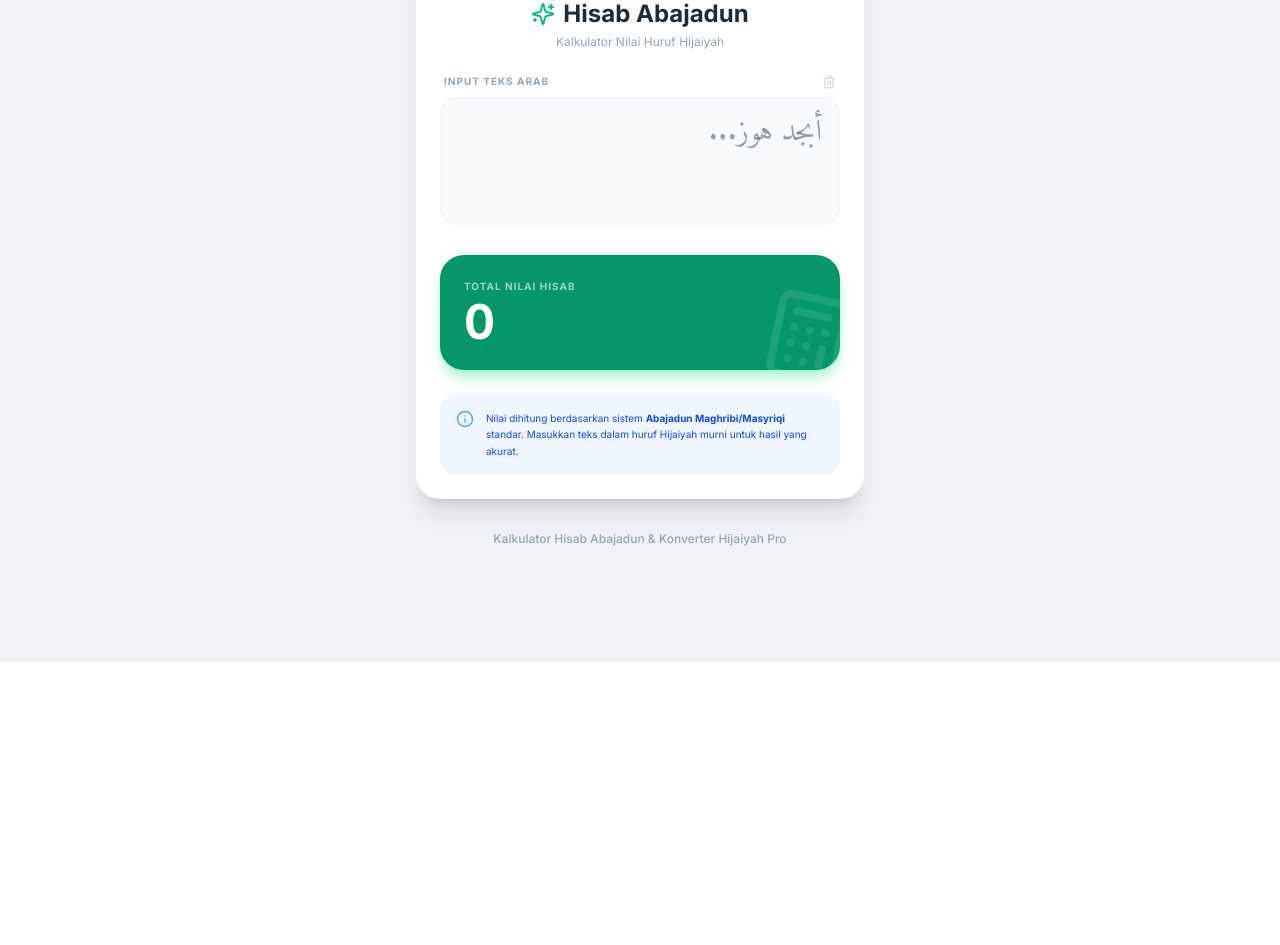
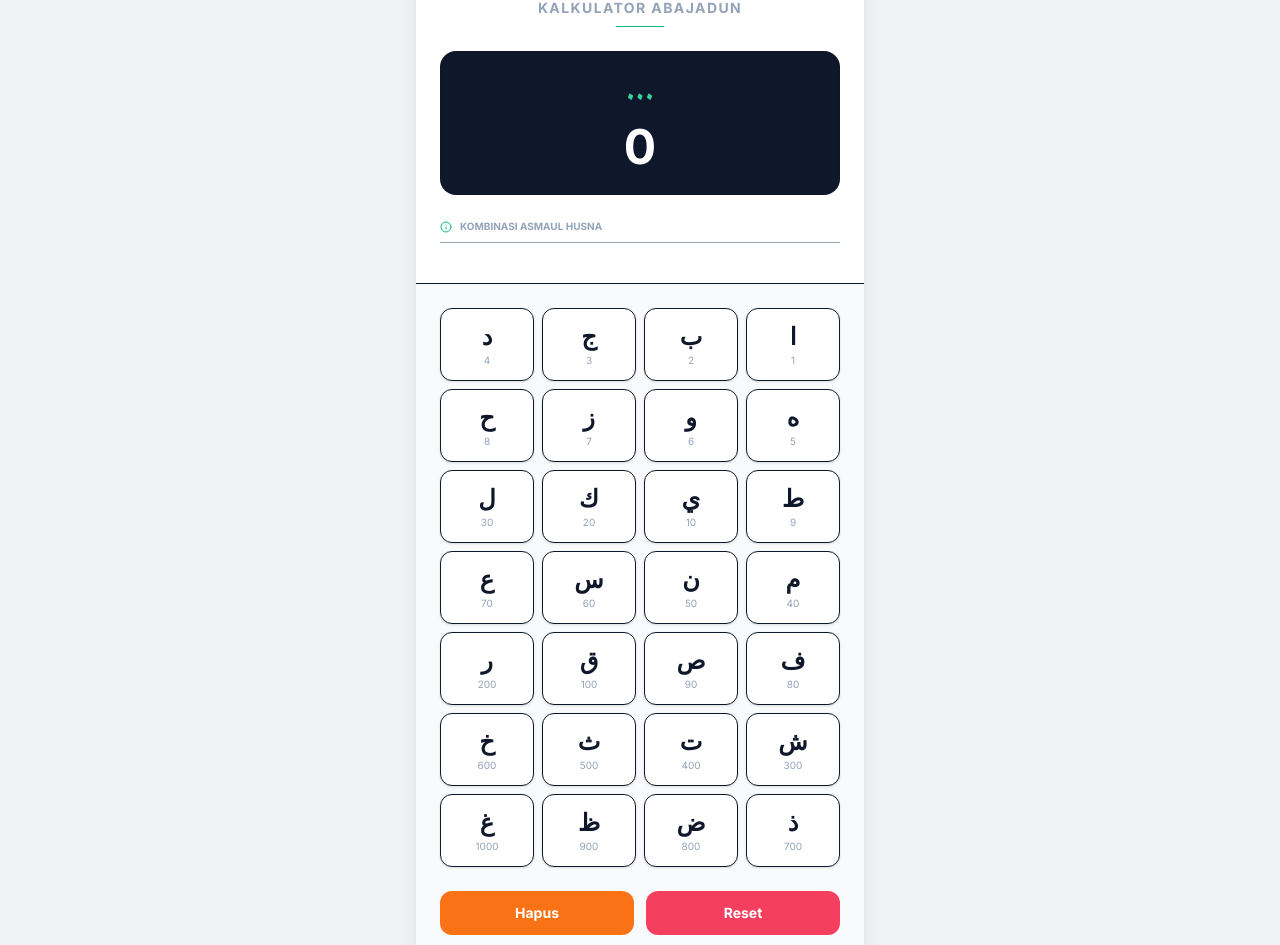
Before and after one commit to jiqiken-ai/Kalkulator-Abajadun-V2, a React (Vite) app: page / in a window 1280 px wide. Shown: the part 138-1083 px from the top of the page. Before the commit the page ends 800 px from the top, so only its background shows below. Built offline with nearby package versions, Linux system fonts and the light colour scheme.

Commit message:
Update AbajadunCalculator.tsx

```diff
--- a/src/components/AbajadunCalculator.tsx
+++ b/src/components/AbajadunCalculator.tsx
@@ -1,260 +1,114 @@
-import { useState, useEffect } from 'react';
-import { Calculator, History, Trash2, Info, Sparkles, ChevronRight } from 'lucide-react';
+import { useState, useMemo, useRef } from 'react';
+import html2canvas from 'html2canvas';
+import { ABAJADUN_DATA, ASMAUL_HUSNA } from '../constants';
+import { AbajadunChar, AsmaulHusnaItem } from '../types';
+import { Trash2, RotateCcw, Download, Info } from 'lucide-react';
 import { motion, AnimatePresence } from 'motion/react';
 
-const ABAJADUN_MAP: Record<string, number> = {
-  'ا': 1, 'أ': 1, 'إ': 1, 'آ': 1, 'ء': 1,
-  'ب': 2,
-  'ج': 3,
-  'د': 4,
-  'ه': 5, 'ة': 5,
-  'و': 6,
-  'ز': 7,
-  'ح': 8,
-  'ط': 9,
-  'ي': 10, 'ى': 10,
-  'ك': 20,
-  'ل': 30,
-  'م': 40,
-  'ن': 50,
-  'س': 60,
-  'ع': 70,
-  'ف': 80,
-  'ص': 90,
-  'ق': 100,
-  'ر': 200,
-  'ش': 300,
-  'ت': 400,
-  'ث': 500,
-  'خ': 600,
-  'ذ': 700,
-  'ض': 800,
-  'ظ': 900,
-  'غ': 1000
-};
+export default function AbajadunCalculator() {
+  const [currentInput, setCurrentInput] = useState<AbajadunChar[]>([]);
+  const captureRef = useRef<HTMLDivElement>(null);
+  const [isSaving, setIsSaving] = useState(false);
 
-const ASMAUL_HUSNA = [
-  { nama: "Ar-Rahman", arab: "الرحمن", nilai: 298, arti: "Maha Pengasih" },
-  { nama: "Ar-Rahim", arab: "الرحيم", nilai: 258, arti: "Maha Penyayang" },
-  { nama: "Al-Malik", arab: "الملك", nilai: 90, arti: "Maha Merajai" },
-  { nama: "Al-Quddus", arab: "القدوس", nilai: 170, arti: "Maha Suci" },
-  { nama: "As-Salam", arab: "السلام", nilai: 131, arti: "Maha Sejahtera" },
-  { nama: "Al-Mu'min", arab: "المؤمن", nilai: 136, arti: "Maha Pemberi Keamanan" },
-  { nama: "Al-Muhaimin", arab: "المهيمن", nilai: 145, arti: "Maha Memelihara" },
-  { nama: "Al-Aziz", arab: "العزيز", nilai: 94, arti: "Maha Perkasa" },
-  { nama: "Al-Jabbar", arab: "الجبار", nilai: 206, arti: "Maha Berkuasa" },
-  { nama: "Al-Mutakabbir", arab: "المتكبر", nilai: 662, arti: "Maha Memiliki Kebesaran" },
-  { nama: "Al-Khaliq", arab: "الخالق", nilai: 731, arti: "Maha Pencipta" },
-  { nama: "Al-Bari", arab: "البارئ", nilai: 213, arti: "Maha Melepaskan" },
-  { nama: "Al-Mushawwir", arab: "المصور", nilai: 336, arti: "Maha Membentuk Rupa" },
-  { nama: "Al-Ghaffar", arab: "الغفار", nilai: 1281, arti: "Maha Pengampun" },
-  { nama: "Al-Qahhar", arab: "القهار", nilai: 306, arti: "Maha Menundukkan" },
-  { nama: "Al-Wahhab", arab: "الوهاب", nilai: 14, arti: "Maha Pemberi Karunia" },
-  { nama: "Ar-Razzaq", arab: "الرزاق", nilai: 308, arti: "Maha Pemberi Rezeki" },
-  { nama: "Al-Fattah", arab: "الفتاح", nilai: 489, arti: "Maha Pembuka Rahmat" },
-  { nama: "Al-Alim", arab: "العليم", nilai: 150, arti: "Maha Mengetahui" },
-  { nama: "Al-Qabidh", arab: "القابض", nilai: 903, arti: "Maha Menyempitkan" },
-  { nama: "Al-Basit", arab: "الباسط", nilai: 72, arti: "Maha Melapangkan" },
-  { nama: "Al-Khafidh", arab: "الخافض", nilai: 1481, arti: "Maha Merendahkan" },
-  { nama: "Ar-Rafi", arab: "الرافع", nilai: 351, arti: "Maha Meninggikan" },
-  { nama: "Al-Muizz", arab: "المعز", nilai: 117, arti: "Maha Memuliakan" },
-  { nama: "Al-Mudhill", arab: "المذل", nilai: 770, arti: "Maha Menghinakan" },
-  { nama: "As-Sami", arab: "السميع", nilai: 180, arti: "Maha Mendengar" },
-  { nama: "Al-Bashir", arab: "البصير", nilai: 302, arti: "Maha Melihat" },
-  { nama: "Al-Hakam", arab: "الحكم", nilai: 68, arti: "Maha Menetapkan" },
-  { nama: "Al-Adl", arab: "العدل", nilai: 104, arti: "Maha Adil" },
-  { nama: "Al-Latif", arab: "اللطيف", nilai: 129, arti: "Maha Lembut" },
-  { nama: "Al-Khabir", arab: "الخبير", nilai: 812, arti: "Maha Mengenal" },
-  { nama: "Al-Halim", arab: "الحليم", nilai: 88, arti: "Maha Penyantun" },
-  { nama: "Al-Azim", arab: "العظيم", nilai: 1020, arti: "Maha Agung" },
-  { nama: "Al-Ghafur", arab: "الغفور", nilai: 1286, arti: "Maha Pengampun" },
-  { nama: "Asy-Syakur", arab: "الشكور", nilai: 526, arti: "Maha Menghargai" },
-  { nama: "Al-Aliy", arab: "العلي", nilai: 110, arti: "Maha Tinggi" },
-  { nama: "Al-Kabir", arab: "الكبير", nilai: 232, arti: "Maha Besar" },
-  { nama: "Al-Hafiz", arab: "الحفيظ", nilai: 998, arti: "Maha Memelihara" },
-  { nama: "Al-Muqit", arab: "المقيت", nilai: 550, arti: "Maha Pemberi Kecukupan" },
-  { nama: "Al-Hasib", arab: "الحسيب", nilai: 80, arti: "Maha Membuat Perhitungan" },
-  { nama: "Al-Jalil", arab: "الجليل", nilai: 73, arti: "Maha Luhur" },
-  { nama: "Al-Karim", arab: "الكريم", nilai: 270, arti: "Maha Pemurah" },
-  { nama: "Ar-Raqib", arab: "الرقيب", nilai: 312, arti: "Maha Mengawasi" },
-  { nama: "Al-Mujib", arab: "المجيب", nilai: 55, arti: "Maha Mengabulkan" },
-  { nama: "Al-Wasi", arab: "الواسع", nilai: 137, arti: "Maha Luas" },
-  { nama: "Al-Hakim", arab: "الحكيم", nilai: 78, arti: "Maha Bijaksana" },
-  { nama: "Al-Wadud", arab: "الودود", nilai: 20, arti: "Maha Mengasihi" },
-  { nama: "Al-Majid", arab: "المجيد", nilai: 57, arti: "Maha Mulia" },
-  { nama: "Al-Baith", arab: "الباعث", nilai: 573, arti: "Maha Membangkitkan" },
-  { nama: "Asy-Syahid", arab: "الشهيد", nilai: 319, arti: "Maha Menyaksikan" },
-  { nama: "Al-Haqq", arab: "الحق", nilai: 108, arti: "Maha Benar" },
-  { nama: "Al-Wakil", arab: "الوكيل", nilai: 66, arti: "Maha Memelihara" },
-  { nama: "Al-Qawiyy", arab: "القوي", nilai: 116, arti: "Maha Kuat" },
-  { nama: "Al-Matin", arab: "المتين", nilai: 500, arti: "Maha Kokoh" },
-  { nama: "Al-Waliyy", arab: "الولي", nilai: 46, arti: "Maha Melindungi" },
-  { nama: "Al-Hamid", arab: "الحميد", nilai: 62, arti: "Maha Terpuji" },
-  { nama: "Al-Muhsi", arab: "المحصي", nilai: 148, arti: "Maha Mengalkulasi" },
-  { nama: "Al-Mubdi", arab: "المبدئ", nilai: 56, arti: "Maha Memulai" },
-  { nama: "Al-Muid", arab: "المعيد", nilai: 124, arti: "Maha Mengembalikan" },
-  { nama: "Al-Muhyi", arab: "المحيي", nilai: 68, arti: "Maha Menghidupkan" },
-  { nama: "Al-Mumit", arab: "المميت", nilai: 490, arti: "Maha Mematikan" },
-  { nama: "Al-Hayy", arab: "الحي", nilai: 18, arti: "Maha Hidup" },
-  { nama: "Al-Qayyum", arab: "القيوم", nilai: 156, arti: "Maha Mandiri" },
-  { nama: "Al-Wajid", arab: "الواجد", nilai: 14, arti: "Maha Menemukan" },
-  { nama: "Al-Majid", arab: "الماجد", nilai: 48, arti: "Maha Mulia" },
-  { nama: "Al-Wahid", arab: "الواحد", nilai: 19, arti: "Maha Tunggal" },
-  { nama: "Al-Ahad", arab: "الأحد", nilai: 13, arti: "Maha Esa" },
-  { nama: "As-Samad", arab: "الصمد", nilai: 134, arti: "Maha Dibutuhkan" },
-  { nama: "Al-Qadir", arab: "القادر", nilai: 305, arti: "Maha Menentukan" },
-  { nama: "Al-Muqtadir", arab: "المقتدر", nilai: 744, arti: "Maha Berkuasa" },
-  { nama: "Al-Muqaddim", arab: "المقدم", nilai: 184, arti: "Maha Mendahulukan" },
-  { nama: "Al-Muakkhir", arab: "المؤخر", nilai: 846, arti: "Maha Mengakhirkan" },
-  { nama: "Al-Awwal", arab: "الأول", nilai: 37, arti: "Maha Awal" },
-  { nama: "Al-Akhir", arab: "الآخر", nilai: 801, arti: "Maha Akhir" },
-  { nama: "Az-Zahir", arab: "الظاهر", nilai: 1106, arti: "Maha Nyata" },
-  { nama: "Al-Batin", arab: "الباطن", nilai: 62, arti: "Maha Tersembunyi" },
-  { nama: "Al-Wali", arab: "الوالي", nilai: 47, arti: "Maha Memerintah" },
-  { nama: "Al-Mutaali", arab: "المتعالي", nilai: 541, arti: "Maha Tinggi" },
-  { nama: "Al-Barr", arab: "البر", nilai: 202, arti: "Maha Dermawan" },
-  { nama: "At-Tawwab", arab: "التواب", nilai: 409, arti: "Maha Penerima Tobat" },
-  { nama: "Al-Muntaqim", arab: "المنتقم", nilai: 630, arti: "Maha Pemberi Balasan" },
-  { nama: "Al-Afuww", arab: "العفو", nilai: 156, arti: "Maha Pemaaf" },
-  { nama: "Ar-Rauf", arab: "الرؤوف", nilai: 286, arti: "Maha Pengasuh" },
-  { nama: "Malikul-Mulk", arab: "مالك الملك", nilai: 212, arti: "Maha Penguasa Kerajaan" },
-  { nama: "Dzul-Jalali wal-Ikram", arab: "ذو الجلال والإكرام", nilai: 1100, arti: "Maha Pemilik Kebesaran dan Kemuliaan" },
-  { nama: "Al-Muqsit", arab: "المقسط", nilai: 209, arti: "Maha Pemberi Keadilan" },
-  { nama: "Al-Jami", arab: "الجامع", nilai: 114, arti: "Maha Mengumpulkan" },
-  { nama: "Al-Ghaniyy", arab: "الغني", nilai: 1060, arti: "Maha Kaya" },
-  { nama: "Al-Mughni", arab: "المغني", nilai: 1100, arti: "Maha Pemberi Kekayaan" },
-  { nama: "Al-Mani", arab: "المانع", nilai: 161, arti: "Maha Mencegah" },
-  { nama: "Ad-Dharr", arab: "الضار", nilai: 1001, arti: "Maha Penimpa Kemudaratan" },
-  { nama: "An-Nafi", arab: "النافع", nilai: 201, arti: "Maha Pemberi Manfaat" },
-  { nama: "An-Nur", arab: "النور", nilai: 256, arti: "Maha Menerangi" },
-  { nama: "Al-Hadi", arab: "الهادي", nilai: 20, arti: "Maha Pemberi Petunjuk" },
-  { nama: "Al-Badi", arab: "البديع", nilai: 86, arti: "Maha Pencipta Indah" },
-  { nama: "Al-Baqi", arab: "الباقي", nilai: 113, arti: "Maha Kekal" },
-  { nama: "Al-Warith", arab: "الوارث", nilai: 707, arti: "Maha Pewaris" },
-  { nama: "Ar-Rasyid", arab: "الرشيد", nilai: 514, arti: "Maha Pandai" },
-  { nama: "As-Sabur", arab: "الصبور", nilai: 298, arti: "Maha Sabar" }
-];
+  const total = useMemo(() => {
+    return currentInput.reduce((sum, item) => sum + item.v, 0);
+  }, [currentInput]);
 
-export default function AbajadunCalculator() {
-  const [inputText, setInputText] = useState('');
-  const [totalValue, setTotalValue] = useState(0);
-  const [history, setHistory] = useState<{ text: string; value: number }[]>([]);
-  const [matchingNames, setMatchingNames] = useState<typeof ASMAUL_HUSNA>([]);
+  const combinations = useMemo(() => {
+    if (total === 0) return [];
+    const findCombos = (target: number, list: AsmaulHusnaItem[]) => {
+      const res: AsmaulHusnaItem[][] = [];
+      for (let i = 0; i < list.length; i++) {
+        if (list[i].v === target) res.push([list[i]]);
+      }
+      for (let i = 0; i < list.length; i++) {
+        for (let j = i + 1; j < list.length; j++) {
+          if (list[i].v + list[j].v === target) res.push([list[i], list[j]]);
+        }
+      }
+      return res;
+    };
+    const result = findCombos(total, ASMAUL_HUSNA);
+    return result.slice(0, 3);
+  }, [total]);
 
-  useEffect(() => {
-    let total = 0;
-    for (const char of inputText) {
-      if (ABAJADUN_MAP[char]) {
-        total += ABAJADUN_MAP[char];
-      }
-    }
-    setTotalValue(total);
+  const handleAddChar = (char: AbajadunChar) => {
+    setCurrentInput(prev => [...prev, char]);
+  };
 
-    if (total > 0) {
-      const matches = ASMAUL_HUSNA.filter(name => name.nilai === total);
-      setMatchingNames(matches);
-    } else {
-      setMatchingNames([]);
-    }
-  }, [inputText]);
+  const handleDeleteLast = () => {
+    setCurrentInput(prev => prev.slice(0, -1));
+  };
 
-  const addToHistory = () => {
-    if (inputText && totalValue > 0) {
-      setHistory([{ text: inputText, value: totalValue }, ...history.slice(0, 4)]);
+  const handleClearAll = () => {
+    setCurrentInput([]);
+  };
+
+  const saveAsImage = async () => {
+    if (!captureRef.current || isSaving) return;
+    setIsSaving(true);
+    try {
+      const canvas = await html2canvas(captureRef.current, { backgroundColor: '#ffffff', scale: 2 });
+      const link = document.createElement('a');
+      link.href = canvas.toDataURL('image/png');
+      link.download = `Abajadun-${total}.png`;
+      link.click();
+      setIsSaving(false);
+    } catch (error) {
+      setIsSaving(false);
     }
   };
 
-  const clearAll = () => {
-    setInputText('');
-    setHistory([]);
-  };
+  return (
+    <div className="w-full">
+      <div ref={captureRef} className="p-6 bg-white">
+        <div className="text-center mb-6">
+          <h1 className="text-sm font-bold uppercase tracking-widest text-slate-400">Kalkulator Abajadun</h1>
+          <div className="h-px w-12 bg-emerald-500 mx-auto mt-2" />
+        </div>
 
-  return (
-    <div className="p-6 space-y-6">
-      <div className="text-center">
-        <h2 className="text-2xl font-bold text-slate-800 flex items-center justify-center gap-2">
-          <Sparkles className="text-emerald-500" />
-          Hisab Abajadun
-        </h2>
-        <p className="text-slate-400 text-xs mt-1">Kalkulator Nilai Huruf Hijaiyah</p>
-      </div>
+        <div className="bg-slate-900 rounded-2xl p-6 text-center mb-6 shadow-inner">
+          <div className="text-3xl min-h-[40px] mb-2 font-arabic flex justify-center gap-1 flex-wrap text-emerald-400" dir="rtl">
+            {currentInput.length > 0 ? currentInput.map((item, idx) => <span key={idx}>{item.h}</span>) : <span>...</span>}
+          </div>
+          <div className="text-5xl font-bold text-white">{total}</div>
+        </div>
 
-      <div className="space-y-2">
-        <div className="flex justify-between items-end px-1">
-          <label className="text-[10px] font-bold text-slate-400 uppercase tracking-widest">Input Teks Arab</label>
-          <button onClick={clearAll} className="text-slate-300 hover:text-red-400 transition-colors">
-            <Trash2 size={14} />
-          </button>
-        </div>
-        <textarea
-          dir="rtl"
-          value={inputText}
-          onChange={(e) => setInputText(e.target.value)}
-          placeholder="أبجد هوز..."
-          className="w-full h-32 p-4 bg-slate-50 border-2 border-slate-100 rounded-2xl text-3xl font-arabic focus:border-emerald-500 focus:outline-none transition-all resize-none text-slate-700"
-        />
-      </div>
-
-      <div className="bg-emerald-600 rounded-3xl p-6 text-white shadow-lg shadow-emerald-200 relative overflow-hidden">
-        <div className="relative z-10">
-          <div className="text-[10px] font-bold opacity-60 uppercase tracking-widest mb-1">Total Nilai Hisab</div>
-          <div className="text-5xl font-bold tabular-nums">{totalValue}</div>
-        </div>
-        <Calculator className="absolute -right-4 -bottom-4 w-24 h-24 opacity-10 rotate-12" />
-      </div>
-
-      <AnimatePresence>
-        {matchingNames.length > 0 && (
-          <motion.div
-            initial={{ opacity: 0, y: 10 }}
-            animate={{ opacity: 1, y: 0 }}
-            exit={{ opacity: 0, y: 10 }}
-            className="space-y-3"
-          >
-            <div className="text-[10px] font-bold text-slate-400 uppercase tracking-widest px-1">Asmaul Husna Terkait</div>
-            <div className="grid gap-2">
-              {matchingNames.map((name, idx) => (
-                <div key={idx} className="bg-white border border-emerald-100 p-3 rounded-xl flex items-center justify-between group hover:border-emerald-300 transition-all">
-                  <div className="flex items-center gap-3">
-                    <div className="w-8 h-8 bg-emerald-50 rounded-lg flex items-center justify-center text-emerald-600 font-bold text-xs">
-                      {idx + 1}
-                    </div>
-                    <div>
-                      <div className="text-sm font-bold text-slate-700">{name.nama}</div>
-                      <div className="text-[10px] text-slate-400">{name.arti}</div>
-                    </div>
+        <div className="space-y-4">
+          <div className="flex items-center gap-2 text-[10px] font-bold text-slate-400 uppercase border-b pb-2">
+            <Info size={12} className="text-emerald-500" /> Kombinasi Asmaul Husna
+          </div>
+          <div className="space-y-2">
+            {combinations.map((combo, idx) => (
+              <div key={idx} className="bg-slate-50 p-3 rounded-xl border-l-4 border-emerald-500">
+                {combo.map((item, i) => (
+                  <div key={i} className="flex justify-between text-xs">
+                    <span className="font-bold">{item.n}</span>
+                    <span className="text-emerald-600">{item.v}</span>
                   </div>
-                  <div className="text-xl font-arabic text-emerald-600">{name.arab}</div>
-                </div>
-              ))}
-            </div>
-          </motion.div>
-        )}
-      </AnimatePresence>
-
-      {history.length > 0 && (
-        <div className="space-y-3">
-          <div className="text-[10px] font-bold text-slate-400 uppercase tracking-widest px-1">Riwayat Terakhir</div>
-          <div className="space-y-2">
-            {history.map((item, idx) => (
-              <div key={idx} className="flex items-center justify-between p-3 bg-slate-50 rounded-xl border border-slate-100">
-                <div className="text-lg font-arabic text-slate-600 truncate max-w-[150px]" dir="rtl">{item.text}</div>
-                <div className="flex items-center gap-2">
-                  <div className="h-px w-8 bg-slate-200" />
-                  <div className="font-bold text-emerald-600">{item.value}</div>
-                </div>
+                ))}
               </div>
             ))}
           </div>
         </div>
-      )}
+      </div>
 
-      <div className="bg-blue-50 p-4 rounded-2xl flex gap-3">
-        <Info className="text-blue-400 shrink-0" size={18} />
-        <p className="text-[10px] text-blue-700 leading-relaxed">
-          Nilai dihitung berdasarkan sistem <b>Abajadun Maghribi/Masyriqi</b> standar.
-          Masukkan teks dalam huruf Hijaiyah murni untuk hasil yang akurat.
-        </p>
+      <div className="p-6 bg-slate-50 border-t">
+        <div className="grid grid-cols-4 gap-2 mb-6" dir="rtl">
+          {ABAJADUN_DATA.map((item, idx) => (
+            <button key={idx} onClick={() => handleAddChar(item)} className="bg-white border p-3 rounded-xl hover:bg-emerald-50 transition-all shadow-sm">
+              <span className="text-2xl font-bold">{item.h}</span>
+              <span className="block text-[10px] text-slate-400">{item.v}</span>
+            </button>
+          ))}
+        </div>
+        <div className="grid grid-cols-2 gap-3">
+          <button onClick={handleDeleteLast} className="bg-orange-500 text-white py-3 rounded-xl font-bold text-sm">Hapus</button>
+          <button onClick={handleClearAll} className="bg-rose-500 text-white py-3 rounded-xl font-bold text-sm">Reset</button>
+          <button onClick={saveAsImage} className="col-span-2 bg-emerald-600 text-white py-4 rounded-xl font-bold text-sm">
+            {isSaving ? 'Memproses...' : 'Simpan Hasil (Gambar)'}
+          </button>
+        </div>
       </div>
     </div>
   );
```
